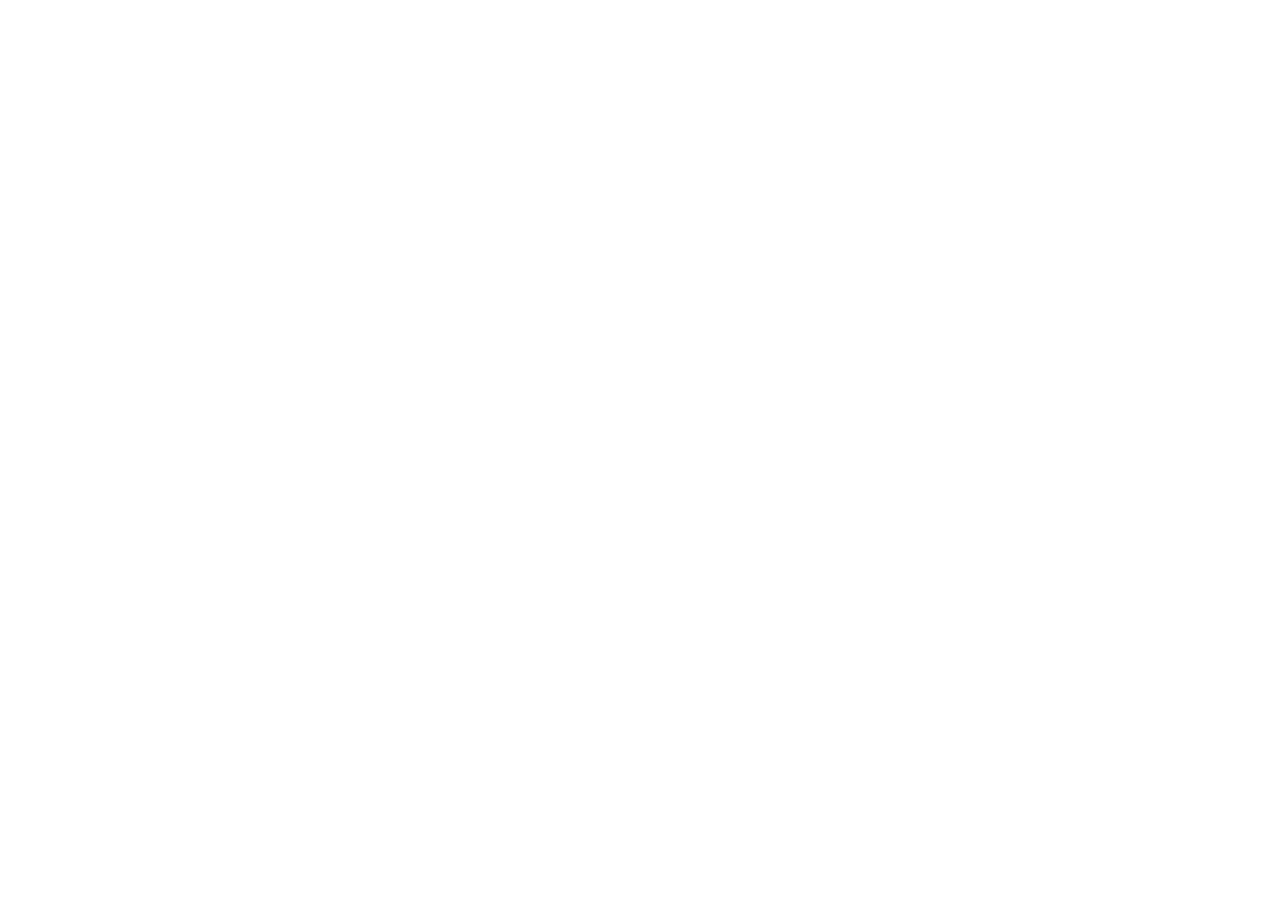
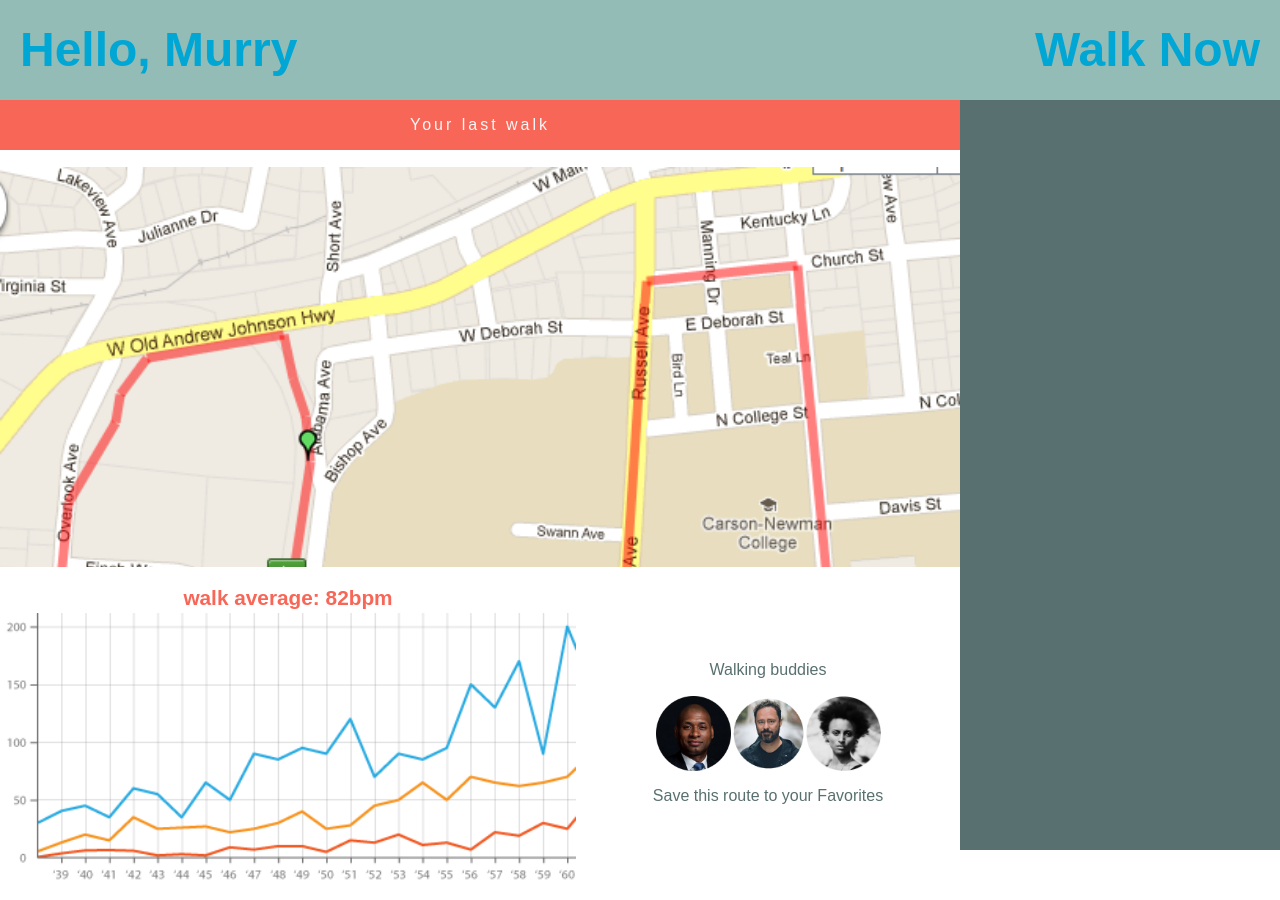
Before and after one commit to dhubertus/ux-ui-comp, a plain HTML site: page index.html in a window 1280 px wide. Before the commit the page ends 800 px from the top, so only its background shows below. Drawn offline with Linux system fonts and the light colour scheme.

Commit message:
lay out in good shape responsive and began adding visual

```diff
--- a/index.css
+++ b/index.css
@@ -0,0 +1,148 @@
+html,
+body {
+  height: 100%;
+  width: 100%;
+}
+
+#header {
+  background-color: #93bcb6;
+  height: 100px;
+  width: 100%;
+  display: flex;
+  justify-content: space-between;
+  color: #00a6d4;
+  align-items: center;
+  font-size: 2em;
+}
+
+#greeting {
+  margin-left: 20px;
+}
+
+#logo {
+  margin-right: 20px;
+}
+
+#main-aside-container {
+  display: flex;
+  height: 100%;
+}
+
+#main {
+  display: flex;
+  flex-wrap: wrap;
+  height: 100%;
+  width: 75%;
+}
+
+#last-walk {
+  display: flex;
+  justify-content: center;
+  align-items: center;
+  letter-spacing: 3px;
+  height: 50px;
+  width: 100%;
+  background-color: #f76656;
+  color: #f7f7f7;
+}
+
+#map {
+  height: 400px;
+  width: 100%;
+  background-image: url('./images/map-my-run.png');
+  background-size: cover;
+
+}
+
+#walk-avg {
+  height: 300px;
+  width: 60%;
+  display: flex;
+  flex-direction: column;
+}
+
+#walk-avg-stat {
+  height: 10%;
+  margin: 0;
+  color: #f76656;
+  display: flex;
+  justify-content: center;
+  align-items: center;
+  font-size: 1.3em;
+}
+
+#walk-avg-img {
+  background-image: url('./images/line_graph.png');
+  background-size: cover;
+  height:90%;
+}
+
+#walking-buddies {
+  display: flex;
+  flex-direction: column;
+  justify-content: center;
+  align-items: center;
+  height: 300px;
+  width: 40%;
+  color: #58706f;
+}
+
+.user-pic {
+
+}
+
+#user-container {
+  display: flex;
+  justify-content: space-around;
+  align-items: center;
+}
+
+#user-one {
+  background-image: url('./images/user1.png');
+  height: 75px;
+  width: 75px;
+  background-size: cover;
+
+}
+
+#user-two {
+  background-image: url('./images/user2.png');
+  height: 75px;
+  width: 75px;
+  background-size: cover;
+
+}
+
+#user-three {
+  background-image: url('./images/user3.png');
+  height: 75px;
+  width: 75px;
+  background-size: cover;
+
+}
+
+#aside {
+  background-color: #58706f;
+  height: 750px;
+  width: 25%;
+}
+
+@media screen and (max-width: 800px) {
+  #aside {
+    display: none;
+  }
+
+  #main {
+    width: 100%;
+  }
+}
+
+@media screen and (max-width: 600px) {
+  #walk-avg {
+    width: 100%;
+  }
+
+  #walking-buddies {
+    display: none;
+  }
+}
--- a/index.html
+++ b/index.html
@@ -8,6 +8,35 @@
     <title>UX-UI Comp</title>
   </head>
   <body>
-
+    <header id='header'>
+      <h2 id='greeting'>Hello, Murry</h2>
+      <h2 id='logo'>Walk Now</h2>
+    </header>
+    <div id='main-aside-container'>
+      <main id='main'>
+        <section id='last-walk'>
+          <p>Your last walk</p>
+        </section>
+        <section id='map'>
+        </section>
+        <section id='walk-avg'>
+          <h6 id='walk-avg-stat'>walk average: 82bpm</h6>
+          <section id='walk-avg-img'>
+          </section>
+        </section>
+        <section id='walking-buddies'>
+          <p>Walking buddies</p>
+          <div id='user-container'>
+            <section id='user-one' class='user-pic'></section>
+            <section id='user-two' class='user-pic'></section>
+            <section id='user-three' class='user-pic'></section>
+          </div>
+          <p>Save this route to your Favorites</p>
+          <section></section>
+        </section>
+      </main>
+      <aside id='aside'>
+      </aside>
+    </div>
   </body>
 </html>
```
Also changed, not shown: images/line-graph.png (added), images/line_graph.png (added), images/map-my-run.png (added), images/user1.png (added), images/user2.png (added), images/user3.png (added).
